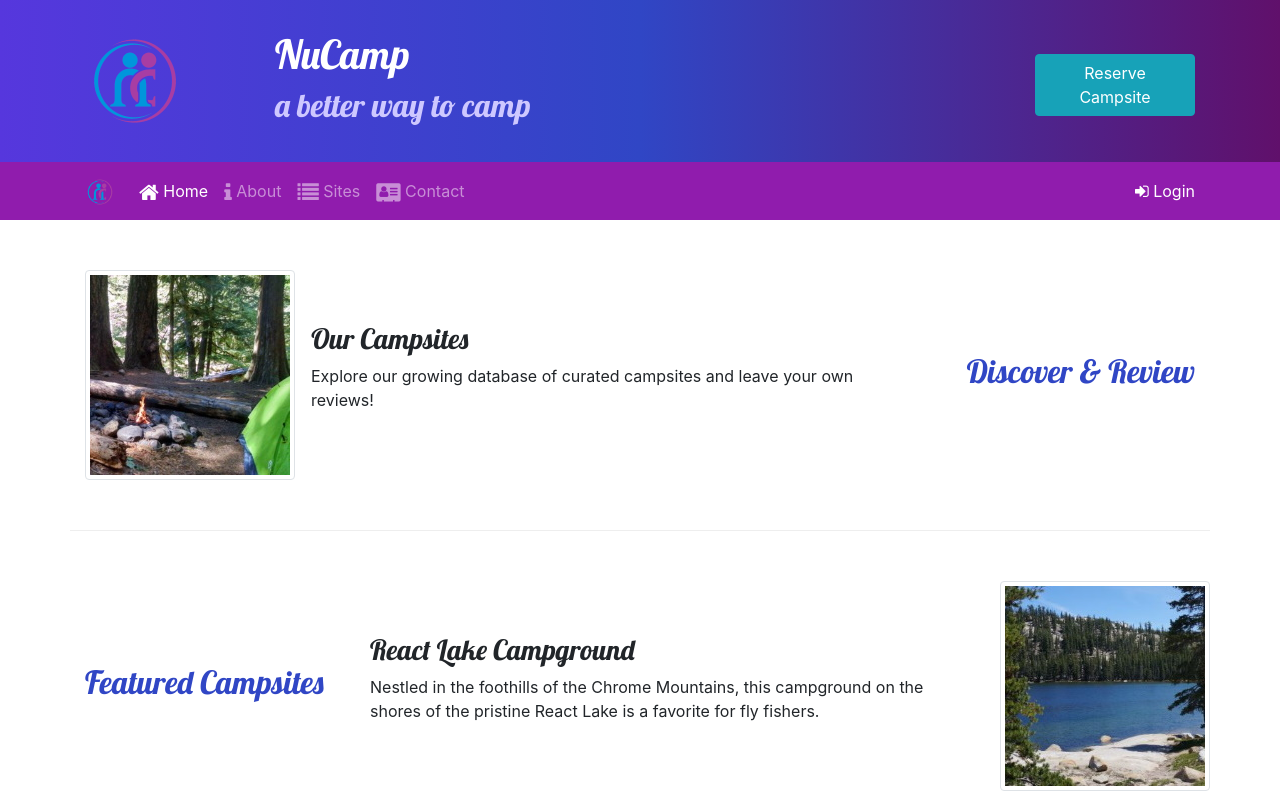
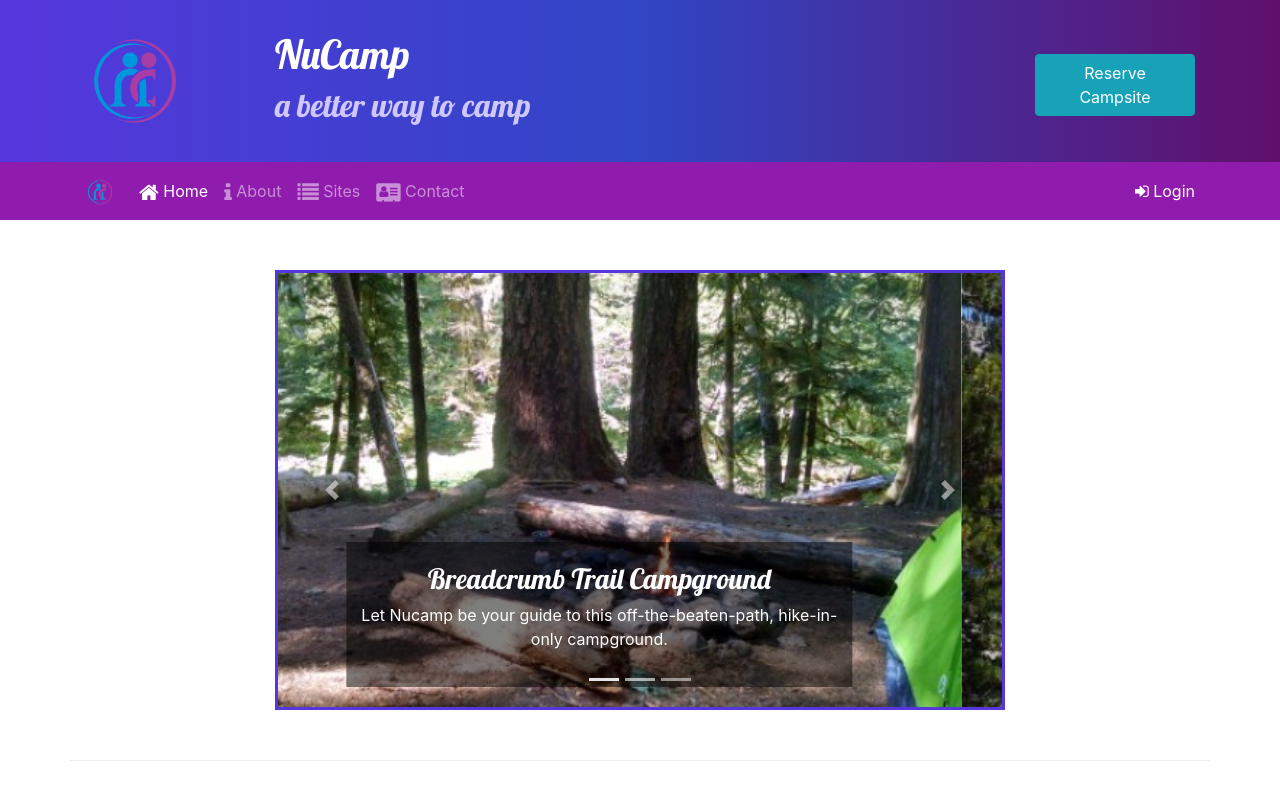
Before and after one commit to Brian-Ware/git-test, a website: page index.html in a window 1280 px wide. Shown: the top 800 px of the page. Drawn offline with nearby package versions, Linux system fonts and the light colour scheme.

Commit message:
Carousel

```diff
--- a/css/syles.css
+++ b/css/syles.css
@@ -41,3 +41,11 @@ header h2{
     border-top: none;
     padding: 10px;
 }
+
+.carousel-caption{
+    background-color: rgba(0,0,0,0.5);
+}
+
+.carousel{
+    border: solid #5637DD;
+}
--- a/index.html
+++ b/index.html
@@ -83,7 +83,8 @@
                             <div class="form-row">
                                 <div class="form-group col-12">
                                     <label class="sr-only" for="loginEmail">Email adress</label>
-                                   <input type="email" class="form-control form-control-sm" id="loginEmail" placeholder="Enter email">
+                                    <input type="email" class="form-control form-control-sm" id="loginEmail"
+                                        placeholder="Enter email">
                                 </div>
                                 <div class="form-group col-12">
                                     <label class="sr-only" for="loginPassword">Password</label>
@@ -99,8 +100,10 @@
                                 </div>
                             </div>
                             <div class="form-row">
-                               <button type="button" class="btn btn-secondary btn-sm ml-auto" data-dismiss="modal" >Cancel</button>
-                               <button type="submit" class="btn btn-primary btn-sm ml-auto" data-dismiss="modal" >Sign in</button>
+                                <button type="button" class="btn btn-secondary btn-sm ml-auto"
+                                    data-dismiss="modal">Cancel</button>
+                                <button type="submit" class="btn btn-primary btn-sm ml-auto" data-dismiss="modal">Sign
+                                    in</button>
                             </div>
                         </form>
                     </div>
@@ -112,6 +115,70 @@
 
 
     <div class="container">
+
+        <div class="row row-content">
+            <div class="col-md-8 mx-auto">
+                <div id="homeCarousel" class="carousel slide" data-ride="carousel">
+                    <ol class="carousel-indicators">
+                        <li data-target="#homeCarousel" data-slide-to="0" class="active"></li>
+                        <li data-target="#homeCarousel" data-slide-to="1"></li>
+                        <li data-target="#homeCarousel" data-slide-to="2"></li>
+                    </ol>
+                    <div class="carousel-inner">
+                        <div class="carousel-item active">
+                            <img src="./img/breadcrumb-trail.jpg" alt="Breadcrumb Trail Campground"
+                                class="d-block w-100">
+                            <div class="carousel-caption">
+                                <h3>Breadcrumb Trail Campground</h3>
+                                <p class="d-non d-sm-block">Let Nucamp be your guide to this off-the-beaten-path,
+                                    hike-in-only
+                                    campground.
+                                </p>
+                            </div>
+
+                        </div>
+                        <div class="carousel-item">
+                            <img src="./img/react-lake.jpg" alt="React Lake Campground" class="d-block w-100">
+                            <div class="carousel-caption">
+                                <h3>React Lake Campground</h3>
+                                <p class="d-non d-sm-block">Nestled in the foothills of the Chrome Mountains, this
+                                    campground on the
+                                    shores of the pristine React Lake is a favorite for fly fishers.
+                                </p>
+                            </div>
+
+                        </div>
+                        <div class="carousel-item">
+                            <img src="./img/chrome-river.jpg" alt="Chrome River Campground" class="d-block w-100">
+                            <div class="carousel-caption">
+                                <h3>Chrome River Campground</h3>
+                                <p class="d-non d-sm-block">Spend a few sunny days and starry nights beneath a canopy of
+                                    old-growth
+                                    firs at this enchanting spot by the Chrome River.
+                                </p>
+                            </div>
+
+                        </div>
+                    </div>
+                    <a class="carousel-control-prev" href="#homeCarousel" role="button" data-slide="prev">
+                        <span class="carousel-control-prev-icon"></span>
+                        <span class="sr-only">Previous</span>
+                    </a>
+
+                    <a class="carousel-control-next" href="#homeCarousel" role="button" data-slide="next">
+                        <span class="carousel-control-next-icon"></span>
+                        <span class="sr-only">Next</span>
+                    </a>
+                </div>
+            </div>
+        </div>
+
+
+
+
+
+
+
         <div class="row row-content align-items-center">
             <div class="col-sm-4 order-sm-last col-md-3">
                 <h2 class="text-sm-right">Discover & Review</h2>
```
Lines whose indentation alone changed are shown as unchanged.
